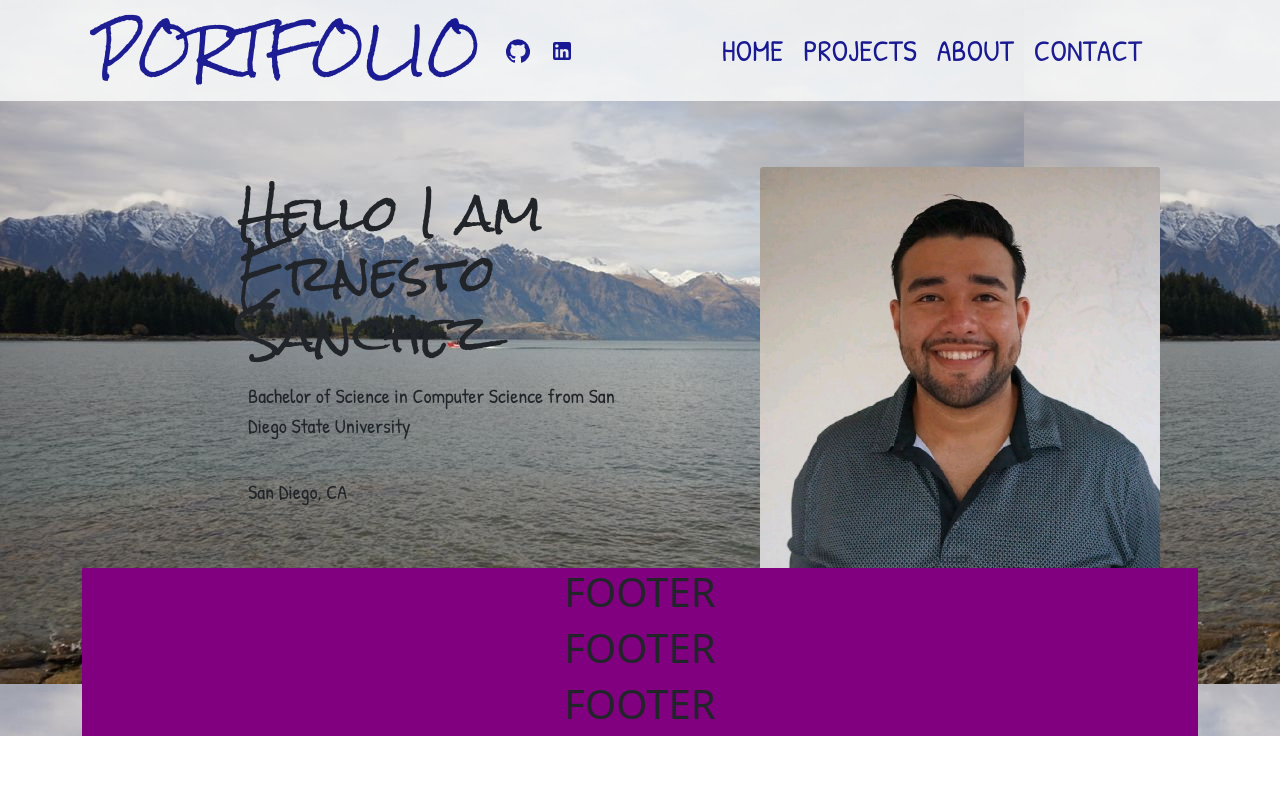
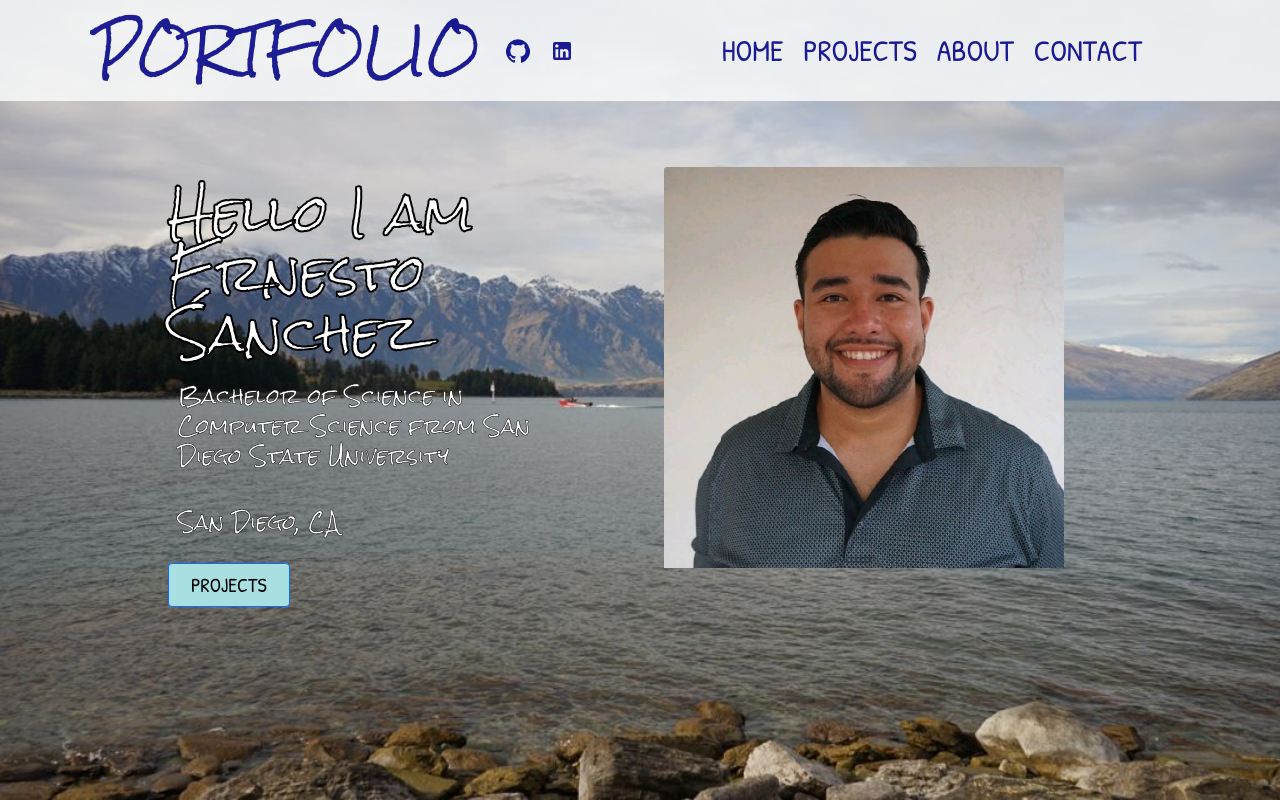
Before and after one commit to kooalaproductions/me-website, a React (Create React App) app in the folder portfolio/: page /#/ in a window 1280 px wide. Built offline with nearby package versions, Linux system fonts and the light colour scheme.

Commit message:
added backgrounf as an image

```diff
--- a/portfolio/src/App.css
+++ b/portfolio/src/App.css
@@ -1,6 +1,6 @@
-.App {
+/* .App {
   text-align: center;
-}
+} */
 
 .App-logo {
   height: 40vmin;
--- a/portfolio/src/components/Home.js
+++ b/portfolio/src/components/Home.js
@@ -5,9 +5,14 @@ import Container from 'react-bootstrap/Container';
 import Row from 'react-bootstrap/Row';
 import Col from 'react-bootstrap/Col';
 import Card from 'react-bootstrap/Card';
+import Button from 'react-bootstrap/Button';
+import { Link } from 'react-router-dom'
+import Image from 'react-bootstrap/Image'
+import backgroundLake from '../images/lakebackground.jpeg';
 import 'bootstrap/dist/css/bootstrap.min.css';
 import '../css/home.css';
 import portfolioPic from '../images/portfolio-pic.jpeg';
+
 
 function Example() {
     const [show, setShow] = useState(false);
@@ -24,12 +29,15 @@ class Home extends Component{
         return(
 
             <>
+                         <Image className ='lake-img' src={backgroundLake} />
+
            <Container className='home-container'>
                     <Row>
                     <Navigation></Navigation>
                     </Row>
 
                     <Container className='profile-container'>
+
                         <Row className="profile-row">
 
                             <Col xs={8}>
@@ -42,19 +50,16 @@ class Home extends Component{
                                     <Card.Text className='location-title'>
                                     San Diego, CA
                                     </Card.Text>
+                                    <Button className='button-projects'>
+                                    <Link className = 'projects-button' to='/projects'> PROJECTS</Link>
+                                    </Button>{' '}
                                 </Card.Body>
                                 </Card>
                             </Col>
                             <Col xl={4}><Card.Img className="profile-pic" variant="top" src={portfolioPic} alt="Avatar"/></Col>
 
-                        </Row>
-                    </Container>
 
-                    <Container className='footer-home'>
-                        <Row>
-                            <h1 className='footer-header'>FOOTER</h1>
-                            <h1 className='footer-header'>FOOTER</h1>
-                            <h1 className='footer-header'>FOOTER</h1>
+
                         </Row>
                     </Container>
 
--- a/portfolio/src/css/home.css
+++ b/portfolio/src/css/home.css
@@ -19,16 +19,27 @@
     font-weight: bold;
 
 }
-body, html{
+/* body, html{
     height: 100%;
     margin: 0;
-    background-color: white;
+    background-image: url("../images/lakebackground.jpeg") no-repeat center center fixed;
+} */
+
+
+.home-container{
+    display: inline-block;
+  overflow: hidden;
+  position: relative;
+  width: 100%;
 }
 
-.content{
-    background-image: url("../images/lakebackground.jpeg");
+.lake-img{
+    pointer-events: none;
+    position: absolute;
+    width: 100%;
+    height: 100%;
+    z-index: -1;
 }
-
 
 .profile-container{
    padding-top: 15%;
@@ -57,9 +68,13 @@ body, html{
 
 .name-title{
     font-family: rockSalt;
+    color:white;
+    -webkit-text-stroke: 2px black;
 }
  .school-title, .location-title{
-    font-family: patrickHand;
+    font-family: rockSalt;
+    color:white;
+    -webkit-text-stroke: 0.5px black;
 }
 .name-title{
     font-size: 50px;
@@ -71,6 +86,18 @@ body, html{
     font-size: 20px;
 }
 
-.footer-home{
-    background-color: purple;
+.button-projects{
+    background-color:rgb(168, 224, 226) !important;
 }
+.projects-button{
+    font-family: patrickHand;
+    font-size: 20px;
+    margin: 10px;
+    text-decoration: none;
+    color:black;
+
+}
+
+a:hover, .button-projects:hover{
+    color: red !important;
+}
```
